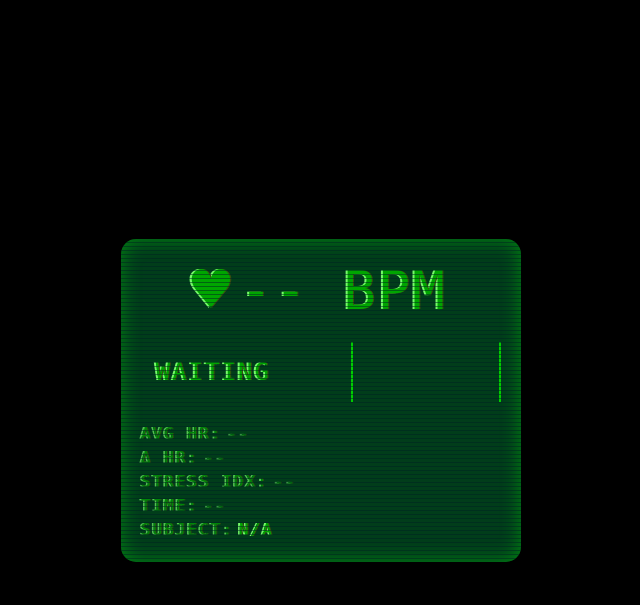
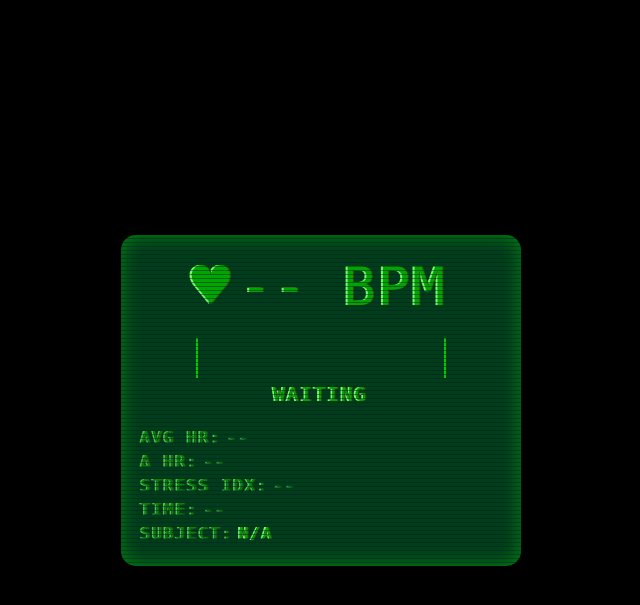
Before and after one commit to NinNonNan/biometric, a Flask app: page / in a window 1280 px wide. Shown: the top 605 px of the page, without its empty margins (319-959 px from the left). Run offline with Flask 3, Linux system fonts and the light colour scheme; data that the repository does not hold is empty.

Commit message:
modifica aspetto

```diff
--- a/static/style.css
+++ b/static/style.css
@@ -92,23 +92,15 @@ body {
     margin-bottom:20px;
 }
 .state {
-    text-align:right;
-    font-size:1.5em;
-    margin-bottom:0;
-    width: 130px; /* Larghezza fissa per contenere "CRITICAL" */
-    flex-shrink: 0;
-}
-.status-row {
-    display: flex;
-    align-items: center;
-    justify-content: space-between;
-    margin-bottom: 20px;
-    gap: 15px; /* Più spazio tra stato e grafico */
+    text-align:center;
+    font-size:1.2em;
+    margin-bottom:20px;
+    width: 100%;
 }
 .chart-container {
-    width: 150px; /* Larghezza fissa e ridotta */
-    flex: none; /* Impedisce al grafico di allargarsi o stringersi */
-    height: 60px;
+    width: 250px;
+    height: 40px;
+    margin: 0 auto 5px auto;
     position: relative;
     border-left: 2px solid #0c0;
     border-right: 2px solid #0c0;
--- a/templates/index.html
+++ b/templates/index.html
@@ -12,10 +12,8 @@
         <div class="hr-box">
             <span class="heart">♥</span><span id="hr">{{ hr_data.hr }} BPM</span>
         </div>
-        <div class="status-row">
-            <div id="state" class="state {% if hr_data.state == 'CRITICAL' %}critical{% endif %}">{{ hr_data.state }}</div>
-            <div class="chart-container"><canvas id="hrChart"></canvas></div>
-        </div>
+        <div class="chart-container"><canvas id="hrChart"></canvas></div>
+        <div id="state" class="state {% if hr_data.state == 'CRITICAL' %}critical{% endif %}">{{ hr_data.state }}</div>
         <div class="details">
             <div><span class="label">AVG HR:</span><span id="avg">{{ hr_data.hr_avg }}</span></div>
             <div><span class="label">Δ HR:</span><span id="delta">{{ hr_data.delta_hr }}</span></div>
```
